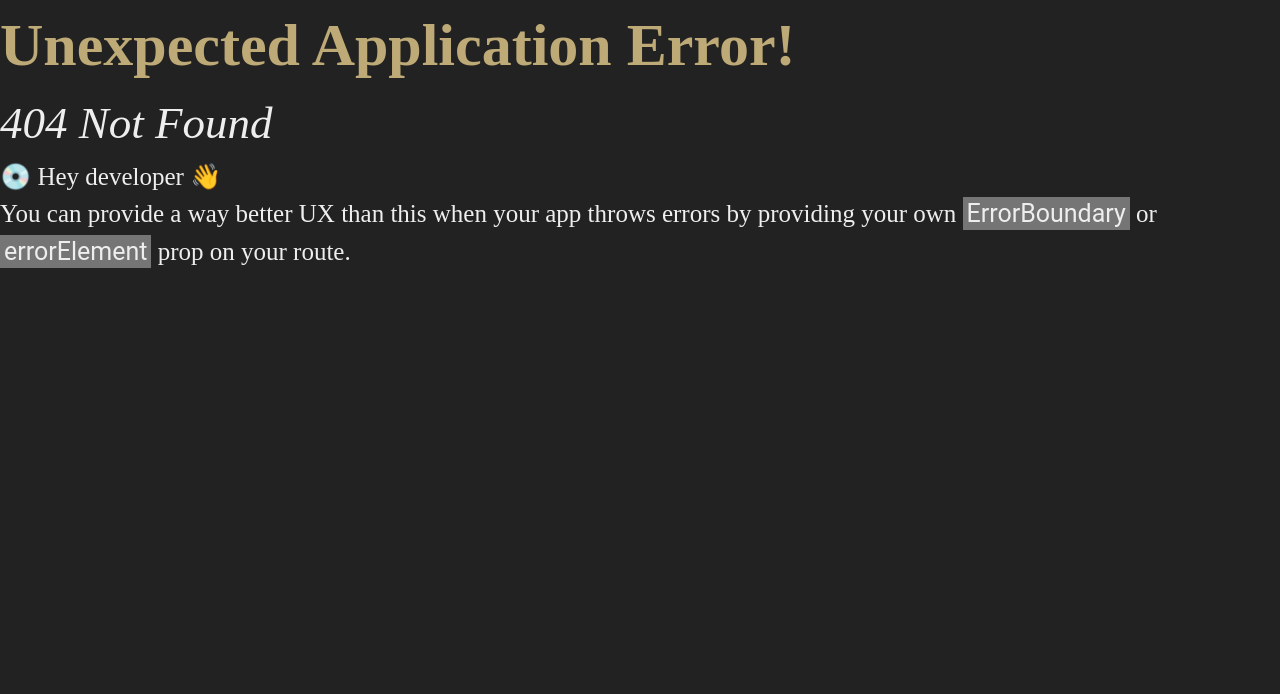
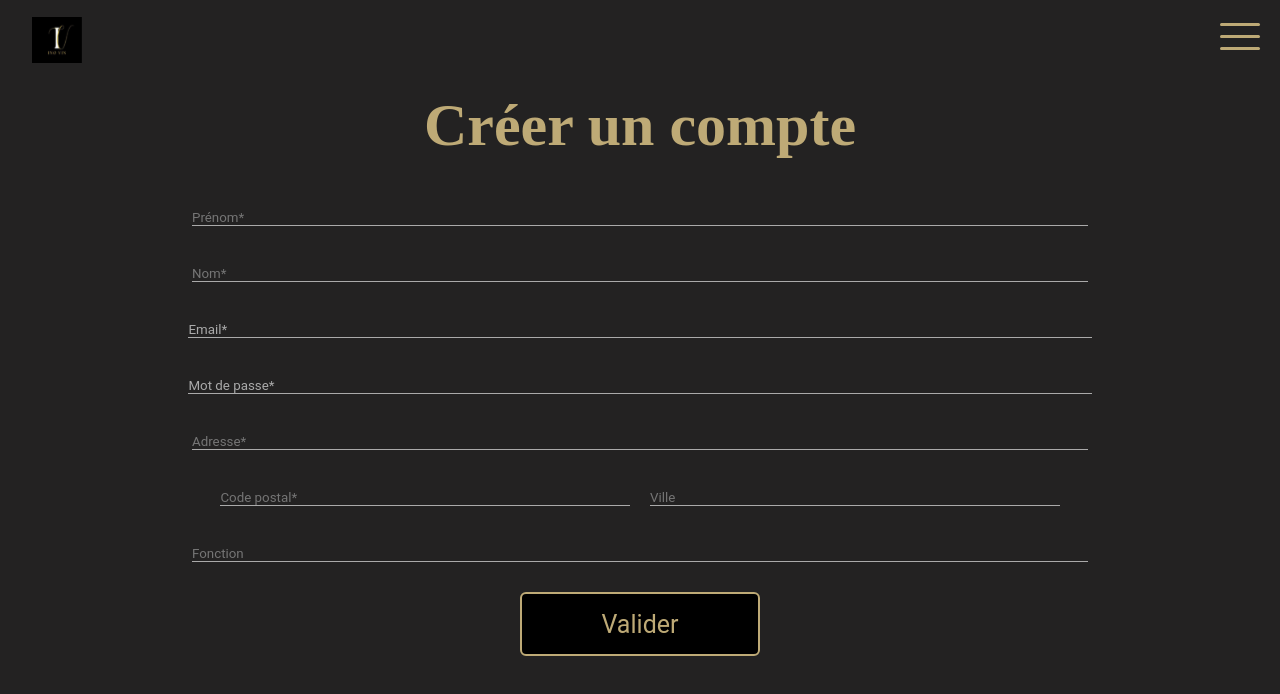
Before and after one commit to Mogwaie/Inovin, a React (Vite) app in the folder frontend/: page /sign-up in a window 1280 px wide. Before the commit this address had no page. Shown: the top 694 px of the page. Built offline with nearby package versions, Linux system fonts and the light colour scheme.

Commit message:
Rearranging signup file into page folder & creating route for degustation

```diff
--- a/frontend/src/pages/Home.jsx
+++ b/frontend/src/pages/Home.jsx
@@ -6,7 +6,7 @@ import Button from "../components/Button";
 export default function Home() {
   const navigateTo = useNavigate();
   const goToInscription = async () => {
-    await navigateTo("/signUp");
+    await navigateTo("/sign-up");
   };
   return (
     <div className="homePageDiv">
--- a/frontend/src/components/SignUp.jsx
+++ b/frontend/src/pages/SignUp.jsx
@@ -1,9 +1,9 @@
 import { useContext, useState } from "react";
 import { useNavigate } from "react-router-dom";
 import { MaxLengthContext } from "../context/MaxLengthContext";
-import InputPassword from "./InputPassword";
-import InputEmail from "./InputEmail";
-import Button from "./Button";
+import InputPassword from "../components/InputPassword";
+import InputEmail from "../components/InputEmail";
+import Button from "../components/Button";
 
 function Signup() {
   const navigate = useNavigate();
@@ -100,7 +100,7 @@ function Signup() {
         onChange={handleChangeJob}
         placeholder="Fonction"
       />
-      <Button onClick={() => navigate("/login")} text="Valider" />
+      <Button onClick={() => navigate("/degustation")} text="Valider" />
     </form>
   );
 }
```
Also changed, not shown: frontend/src/main.jsx (+8 -3 lines).
